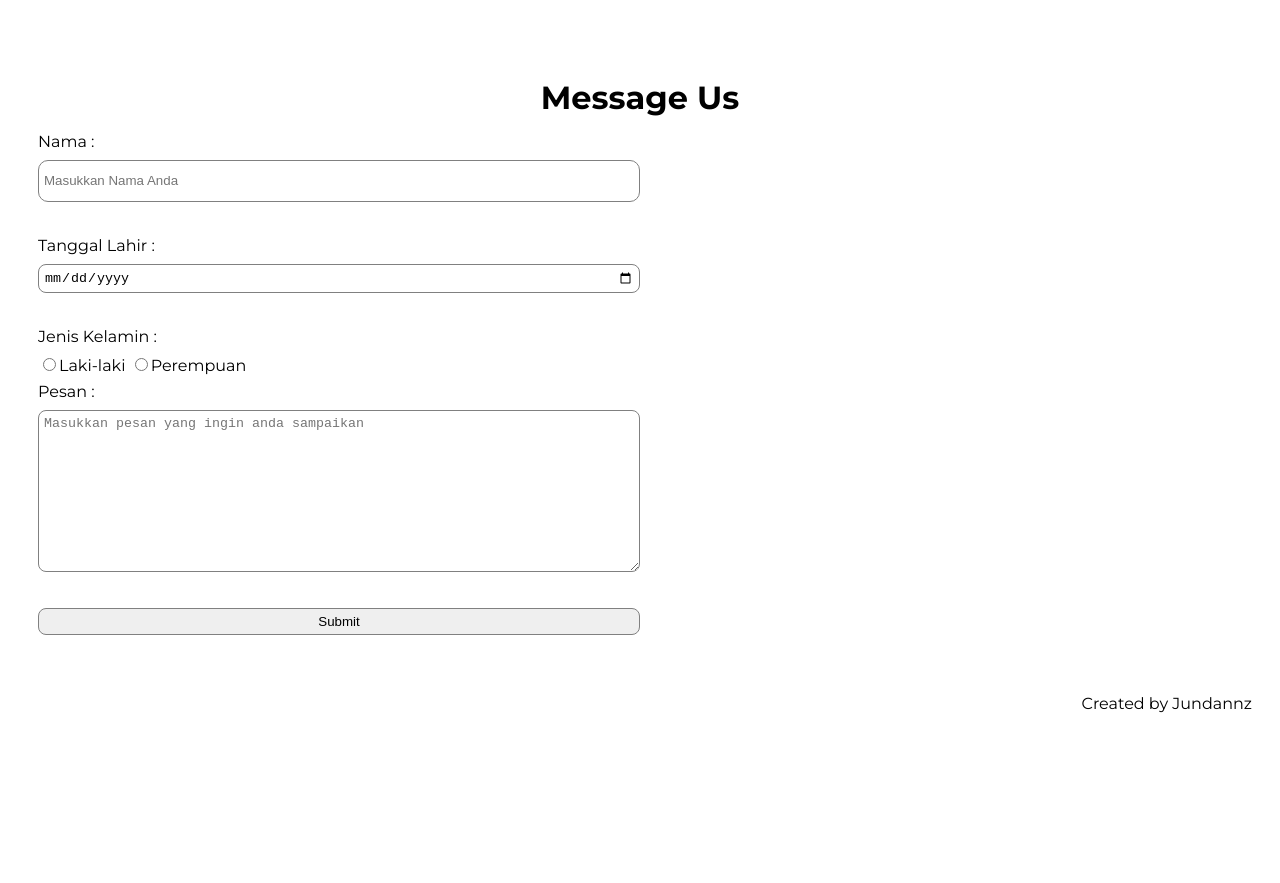
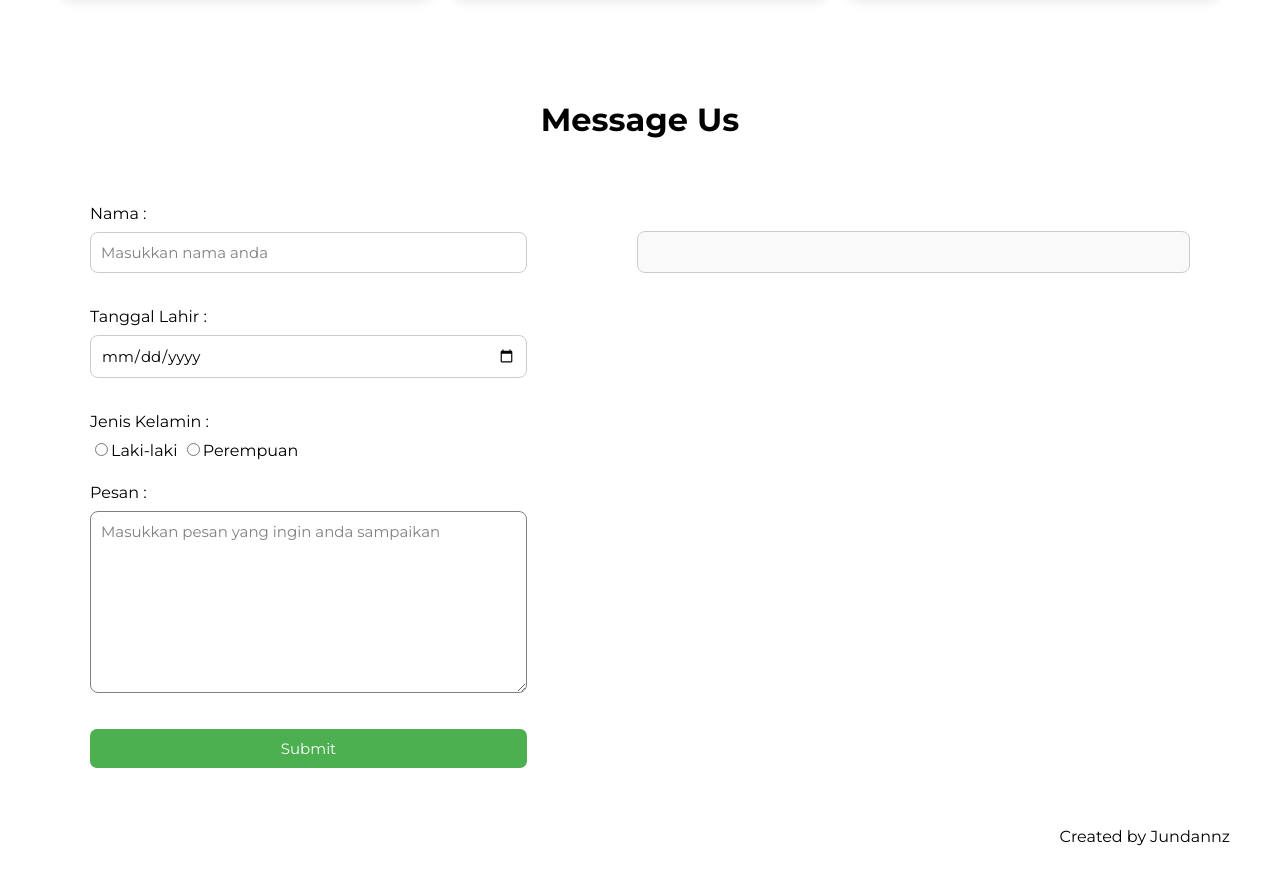
Before and after one commit to Revou-Coding-Camp/codingcamp-14-jul-25-Jundannz, a plain HTML site: page index.html in a window 1280 px wide. Shown: the part 2295-3178 px from the top of the page. Before the commit the page ends 3036 px from the top, so only its background shows below. Drawn offline with Linux system fonts and the light colour scheme.

Commit message:
tambah hasil pesan

```diff
--- a/css/style.css
+++ b/css/style.css
@@ -1,6 +1,7 @@
 body{
     font-family: 'Montserrat', sans-serif;
     line-height:1.0;
+    margin: 30px;
 }
 
 section{
@@ -55,7 +56,7 @@ section{
 .welcome p{
     font-size: 1.2rem;
     text-align: center;
-    color: gray;
+    color: grey;
     margin-bottom: 30px;
     font-weight: 0;
 }
@@ -137,6 +138,7 @@ section{
 }
 
 .card-image {
+    aspect-ratio: 16/9;
     position: relative;
     width: 100%;
     height: 100%;
@@ -207,12 +209,21 @@ section{
 
 .message h1{
     font-size: 2rem;
-    margin-bottom: 20px;
+    margin-bottom: 70px;
     text-align: center;
 }
 
+.input-output{
+    display: flex;
+    align-items: flex-start;
+    justify-content: space-between;
+    gap: 10%;
+    padding: 0 30px;
+    box-sizing: border-box;
+}
+
 .form-kontak{
-    margin-right: 50%;
+    flex-basis: 45%;
     display: flex;
     flex-direction: column;
     gap: 10px;
@@ -223,14 +234,67 @@ section{
     padding: 5px 20px;
 }
 
+input::placeholder, textarea::placeholder{
+    font-family: 'Montserrat', sans-serif;
+    font-size: 15px;
+    color: grey;
+}
+
 input, textarea{
-    padding: 5px;
+    font-family: 'Montserrat', sans-serif;
     border-radius: 8px;
     border: 1px solid grey;
+    box-sizing: border-box;
+    padding: 10px;
 }
 
-#nama{
-    height: 30px;
-    width: auto;
-    border-radius: 10px;
+input[type="submit"]{
+    font-family: 'Montserrat', sans-serif;
+    padding-bottom: 10px;
+    padding-top: 10px;
+    font-size: 15px;
+    background-color: #4CAF50;
+    color: white;
+    border: none;
+    border-radius: 7px;
+    cursor: pointer;
 }
+
+input[type="text"]{
+    font-family: 'Montserrat', sans-serif;
+    padding: 10px;
+    font-size: 15px;
+    border: 1px solid #ccc;
+    border-radius: 8px;
+    box-sizing: border-box;
+}
+
+input[type="date"]{
+    padding: 10px;
+    font-size: 15px;
+    border: 1px solid #ccc;
+    border-radius: 8px;
+    box-sizing: border-box;
+}
+
+.pesan-container{
+    flex-basis: 55%;
+    margin-top: 25px;
+    padding: 20px;
+    border: 1px solid #ccc;
+    border-radius: 8px;
+    background-color: #f9f9f9;
+    font-size: 16px;
+    line-height: 1.6;
+    max-width: 700px;
+}
+
+.pesan-container p{
+    margin: 8px 0;
+}
+
+.pesan-container .bold{
+    font-weight: 600;
+    display: inline-block;
+    width: 150px;
+}
--- a/index.html
+++ b/index.html
@@ -81,7 +81,7 @@
                         <div class="card-text">
                             <h3>After Movie – Smago University Expo</h3>
                             <p>After Movie untuk SMAN 1 Godean, University Expo 2025</p>
-                            <a href="https://example.com" class="card-button" target="_blank">Lihat Detail</a>
+                            <a href="https://drive.google.com/file/d/1vtH2gW_4dUdP_cL-rILIef9-_cD6e6NS/view?usp=sharing" class="card-button" target="_blank">Lihat Detail</a>
                         </div>
                     </div>
                 </div>
@@ -114,23 +114,24 @@
     </section>
     <section id="message-us" class="message">
         <h1>Message Us</h1>
-        <form class="form-kontak">
+        <div class="input-output">
+            <form class="form-kontak" onsubmit="tampilkanPesan(event)">
                 <label for="nama">Nama :</label>
-            <input type="text" id="nama" placeholder="Masukkan Nama Anda"><br>
+                <input type="text" id="nama" placeholder="Masukkan nama anda"><br>
                 <label for="tanggal">Tanggal Lahir : </label>
-            <input type="date" id="tanggal"><br>
+                <input type="date" id="tanggal" placeholder="dd/mm/yyyy"><br>
                 <label>Jenis Kelamin : </label>
                 <div class="radio-group">
                     <input type="radio" name="gender" value="Laki-laki">Laki-laki
-                <input type="radio" name="gender" value="Perempuan">Perempuan<br>
+                    <input type="radio" name="gender" value="Perempuan">Perempuan<br><br>
                 </div>
                 <label for="pesan" style="vertical-align: top;">Pesan :</label>
-            <textarea id="pesan" rows="10" cols=50" placeholder="Masukkan pesan yang ingin anda sampaikan"></textarea><br>
+                <textarea id="pesan" rows="10" cols="50" placeholder="Masukkan pesan yang ingin anda sampaikan"></textarea><br>
                 <input type="submit" id="submit" value="Submit">
             </form>
+            <div class="pesan-container" id="hasilform"></div>
+        </div>
     </section>
-    <aside>
-    </aside>
     <footer>
         <div class="footer-wm">
             <p>Created by Jundannz</p>
--- a/js/script.js
+++ b/js/script.js
@@ -0,0 +1,24 @@
+document.addEventListener("DOMContentLoaded", function(){
+
+});
+function tampilkanPesan(e){
+    e.preventDefault();
+
+    const nama = document.getElementById("nama").value;
+    const tanggal = document.getElementById("tanggal").value;
+    const gender = document.querySelector('input[name="gender"]:checked').value;
+    const pesan = document.getElementById("pesan").value;
+
+    const now = new Date();
+    const currentTime = now.toLocaleString(navigator.language, {
+        weekday: 'long', year: 'numeric', month: 'long', day: 'numeric', hour: '2-digit', minute: '2-digit', second: '2-digit', timeZoneName: 'short'
+    });
+
+    const hasilform = document.getElementById("hasilform").innerHTML = `
+        <p><span class="bold">Current time</span> : ${currentTime}</p>
+        <p><span class="bold">Nama</span> : ${nama}</p>
+        <p><span class="bold">Tanggal Lahir</span> : ${tanggal}</p>
+        <p><span class="bold">Jenis Kelamin</span> : ${gender}</p>
+        <p><span class="bold">Pesan</span> : ${pesan}</p>
+    `;
+}
```
Lines whose indentation alone changed are shown as unchanged.
